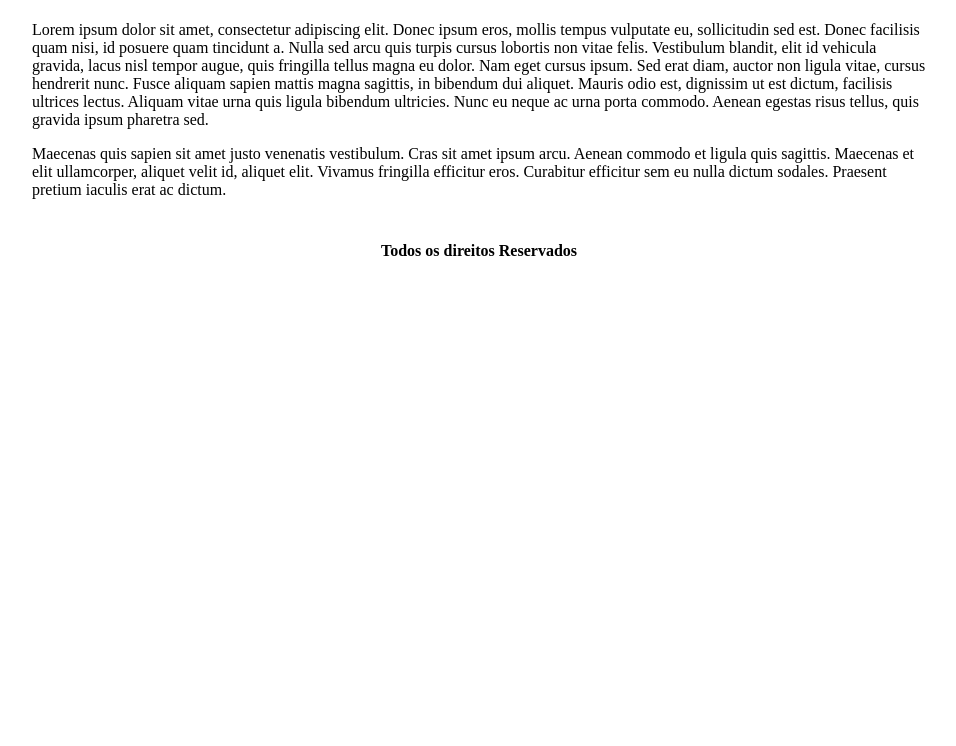
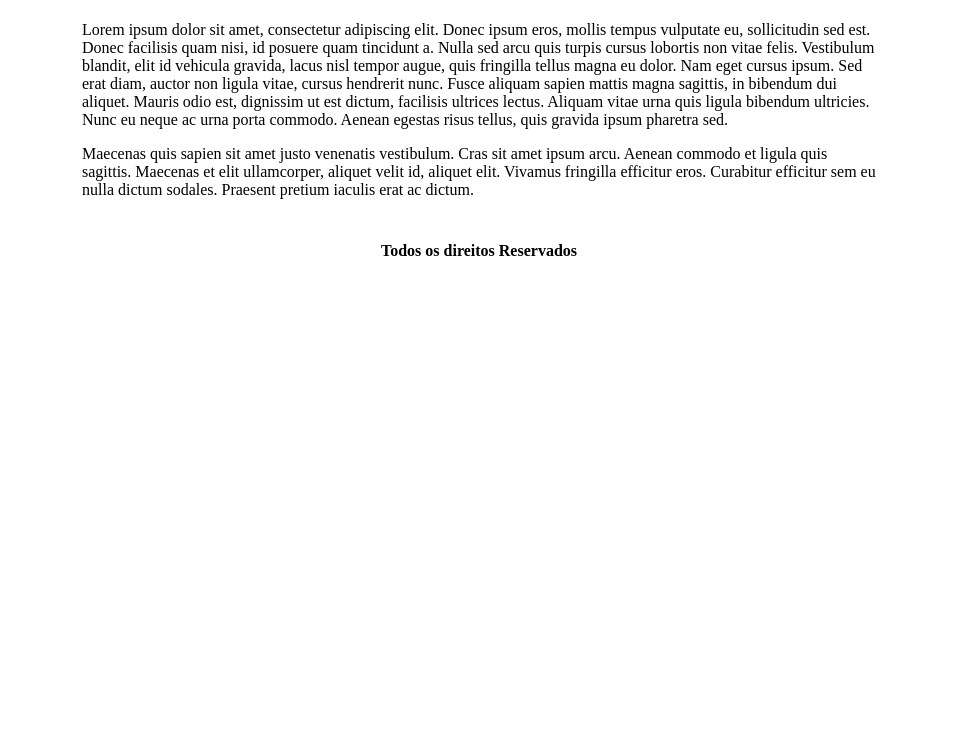
Before and after one commit to Adrielpompeu/primeiro-site-b-sico-html, a plain HTML site: page index.html in a window 1280 px wide. Shown: the part 54-800 px from the top of the page, without its empty margins (161-1117 px from the left). Drawn offline with Linux system fonts and the light colour scheme.

Commit message:
Update index.html

```diff
--- a/index.html
+++ b/index.html
@@ -1,13 +1,13 @@
 <!DOCTYPE html>
-<html>
+<html lang = "pt-br">
 <head>
-	<title>JM Viagens  - Página principal</title>
+	<title> JM Viagens - Página principal </title>
 	<meta charset="utf-8">
 </head>
 <body>
-	<table border="0" width="900" align="center">
+	<table border="0" width="800" align="center">
 		<tr>
-			<td><img src="imagens/logo.png"> </td>
+			<td> <img src="imagens/logo.png"> </td>
 
 			<td align="rigth">
 				<a href="index.html">Home</a> |
```
